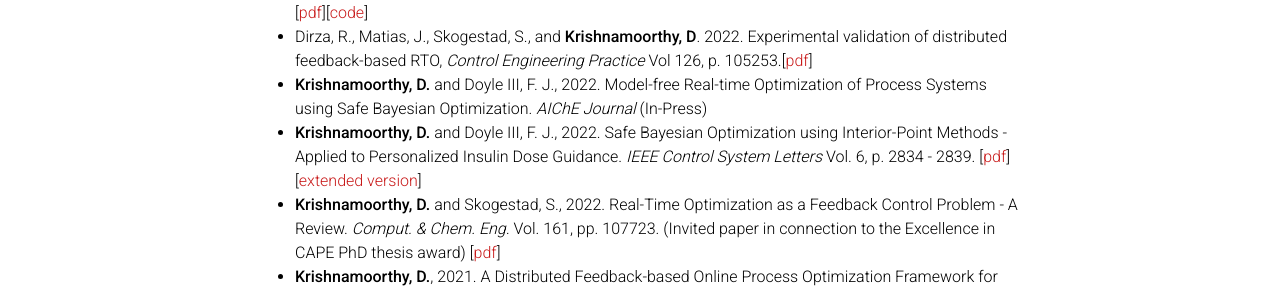
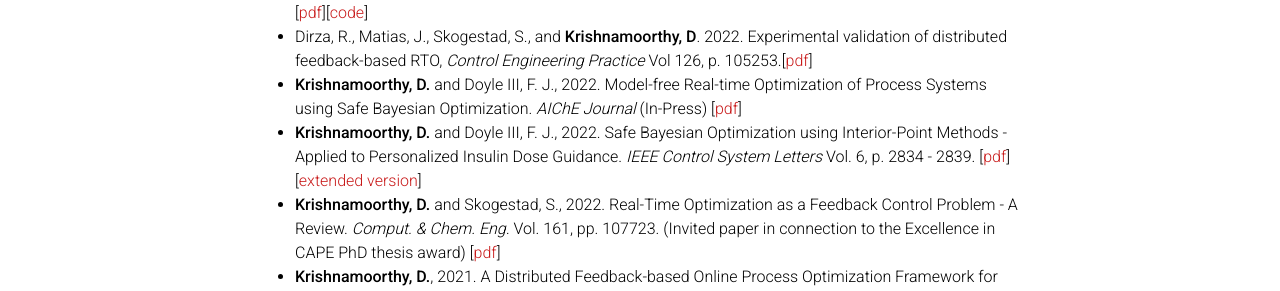
Before and after one commit to dinesh-krishnamoorthy/dinesh-krishnamoorthy.github.io, a Jekyll site: the page built from _pages/publications.md, in a window 1280 px wide and 900 px high, scrolled down 337 px. Shown: the part 161-452 px from the top of the window. Built offline with Jekyll 4.4.1, drawn with Linux system fonts in a browser that asks for light colours; comment, search, counter and statistics services are not loaded; a style sheet for code colours, icons or effects is not loaded.

Commit message:
Update publications.md

```diff
--- a/_pages/publications.md
+++ b/_pages/publications.md
@@ -19,7 +19,7 @@
 * **Krishnamoorthy, D.** and Doyle III, F. J., 2022.  Safe and Personalized Meal Bolus Calculator for Type-1 Diabetes using Bayesian Optimization. _IEEE Transactions on Biomedical Engineering_, DOI:10.1109/TBME.2022.3219370 (In-Press). [[pdf](https://www.dropbox.com/s/zjmp8uzozj3lqsl/main_BolusCalculator.pdf?dl=0)][[video](https://youtu.be/VMV64__1I8A)]
 * **Krishnamoorthy, D.**, 2022. A Sensitivity-based Data Augmentation for Model Predictive Controller Policy Approximation. _IEEE Transactions on Automatic Control_, DOI:10.1109/TAC.2021.3124983 (In-Press). [[pdf](https://arxiv.org/pdf/2009.07398.pdf)][[code](https://github.com/dinesh-krishnamoorthy/Sensitivity-DataAugmentation)]
 * Dirza, R., Matias, J., Skogestad, S., and **Krishnamoorthy, D**. 2022. Experimental validation of distributed feedback-based RTO, _Control Engineering Practice_ Vol 126, p. 105253.[[pdf](https://reader.elsevier.com/reader/sd/pii/S0967066122001216?token=6171E5F7B9136069037E89EE8D0970210D288557A578D4EF3BC1E9FC322AA92BDB87A96AD453A6A61EF1D6E774DA8D41&originRegion=us-east-1&originCreation=20221208214212)]
-* **Krishnamoorthy, D.** and Doyle III, F. J., 2022. Model-free Real-time Optimization of Process Systems using Safe Bayesian Optimization. _AIChE Journal_ (In-Press)
+* **Krishnamoorthy, D.** and Doyle III, F. J., 2022. Model-free Real-time Optimization of Process Systems using Safe Bayesian Optimization. _AIChE Journal_  (In-Press) [[pdf](https://www.dropbox.com/scl/fo/8gzjcdau4857h9c87m16e/h?dl=0&rlkey=mic18cc9un01j6afbk6fji4ql)]
 * **Krishnamoorthy, D.** and Doyle III, F. J., 2022. Safe Bayesian Optimization using Interior-Point Methods - Applied to Personalized Insulin Dose Guidance. _IEEE Control System Letters_ Vol. 6, p. 2834 - 2839. [[pdf](https://arxiv.org/pdf/2205.02327.pdf)][[extended version](https://arxiv.org/abs/2205.02327)]
 * **Krishnamoorthy, D.** and Skogestad, S., 2022. Real-Time Optimization as a Feedback Control Problem - A Review. _Comput. & Chem. Eng._ Vol. 161, pp. 107723. (Invited  paper in connection to the Excellence in CAPE PhD thesis award) [[pdf](https://www.sciencedirect.com/science/article/pii/S0098135422000655?via%3Dihub)]
 * **Krishnamoorthy, D.**, 2021. A Distributed Feedback-based Online Process Optimization Framework for Optimal Resource Sharing. _J. Proc. Control_, Vol 97, p.72-83. [[pdf](https://reader.elsevier.com/reader/sd/pii/S0959152420303218?token=BF7B06C2202309BCC59F67FDE8D249ABC56702E414F6BFE3866AA54EC9898B9C4C2351EA41E83D2E7B842E3ABE7046F8&originRegion=eu-west-1&originCreation=20220710182634)][[Code](https://github.com/dinesh-krishnamoorthy/Industrial-Symbiosis/tree/master/Feedback_DistRTO_AL)]
```
